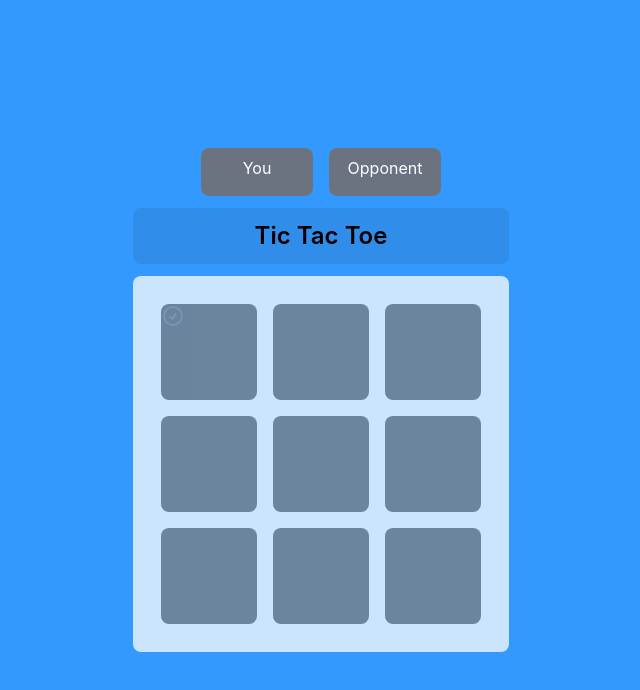
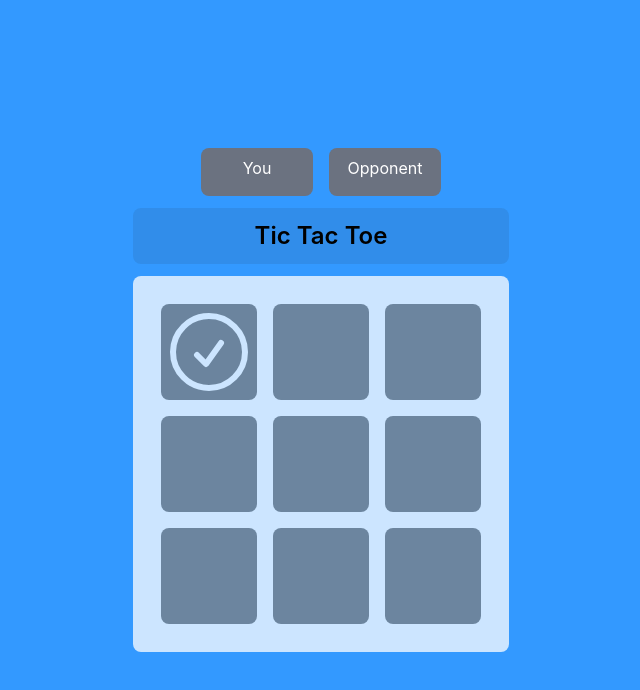
Before and after one commit to Tabindanoor/multiplayer-tik-tak-toe, a React (Vite) app: page / in a window 1280 px wide. Both pictures are taken after a click on the element 528 px from the left and 352 px from the top of the page. Shown: the top 690 px of the page, without its empty margins (319-959 px from the left). Built offline with nearby package versions, Linux system fonts and the light colour scheme.

Commit message:
working with game logic

```diff
--- a/src/App.tsx
+++ b/src/App.tsx
@@ -1,6 +1,6 @@
 
 import './App.css'
-import { useState } from 'react';
+import { useEffect, useState } from 'react';
 import Square from './components/Square';
 // import Square from './components'/Square';
 function App() {
@@ -13,6 +13,17 @@ function App() {
 
   const [game,setGame]= useState(mySquare)
   const [currentPlayer, setCurentPlayer]= useState("tick")
+  const [finalPlayer, setFinalPlayer]= useState(false)
+
+
+  useEffect(() => {
+    const myPlayer = game;
+
+
+
+
+  }, [game])
+
 
   return (
 <div className="cursor-pointer ripple-background h-screen flex items-center justify-center">
@@ -24,14 +35,16 @@ function App() {
     <p className='text-2xl m-3 font-semibold text-black bg-gray-800 bg-opacity-10 w-full p-3 rounded-lg'>Tic Tac Toe</p>
     <div className="max-w-sm flex flex-col items-center justify-center min-h-fit p-7 rounded-lg bg-white z-10 opacity-75 text-center">
       <div className="grid grid-cols-3 gap-4 bg-transparent">
-        {game.map((arr) =>
-          arr.map((e) => {
+        {game.map((arr,rowIndex) =>
+          arr.map((e,colIndex) => {
             return <Square
-                   key={e}
-                   id={e}
+                   key={rowIndex*3+colIndex}
+                   id={rowIndex*3+colIndex}
                    setGame={setGame}
                    currentPlayer={currentPlayer}
-                   setCurentPlayer={setCurentPlayer} />;
+                   setCurentPlayer={setCurentPlayer}
+                   finalPlayer={finalPlayer}
+                   setFinalPlayer={setFinalPlayer}/>;
           })
         )}
       </div>
--- a/src/components/Square.tsx
+++ b/src/components/Square.tsx
@@ -1,12 +1,15 @@
 import { useState } from "react"
 
-const Square = ({id,setGame,currentPlayer,setCurentPlayer}) => {
-  const cross = (<svg xmlns="http://www.w3.org/2000/svg" fill="none" viewBox="0 0 24 24" stroke-width="1.5" stroke="currentColor" class="size-6">
-  <path stroke-linecap="round" stroke-linejoin="round" d="m9.75 9.75 4.5 4.5m0-4.5-4.5 4.5M21 12a9 9 0 1 1-18 0 9 9 0 0 1 18 0Z" />
+const Square = ({id,setGame,currentPlayer,setCurentPlayer,finalPlayer,setFinalPlayer}) => {
+
+  const [icon, setIcon]= useState(null)
+
+  const cross = (<svg xmlns="http://www.w3.org/2000/svg" fill="none" viewBox="0 0 24 24" strokeWidth="1.5" stroke="currentColor" className="size-24 my-auto flex text-white text-center mx-auto">
+  <path strokeLinecap="round" strokeLinejoin="round" d="m9.75 9.75 4.5 4.5m0-4.5-4.5 4.5M21 12a9 9 0 1 1-18 0 9 9 0 0 1 18 0Z" />
 </svg>)
 
 
-const tick =(<svg xmlns="http://www.w3.org/2000/svg" fill="none" viewBox="0 0 24 24" strokeWidth={1.5} stroke="currentColor" className="size-6">
+const tick =(<svg xmlns="http://www.w3.org/2000/svg" fill="none" viewBox="0 0 24 24" strokeWidth={1.5} stroke="currentColor" className="size-24 flex my-auto text-white text-center mx-auto">
   <path strokeLinecap="round" strokeLinejoin="round" d="M9 12.75 11.25 15 15 9.75M21 12a9 9 0 1 1-18 0 9 9 0 0 1 18 0Z" />
 </svg>)
 
@@ -19,13 +22,27 @@ const squareClick=()=>{
       {
         setIcon(cross)
       }
+      const myCurrentPlayer = currentPlayer;
+      console.log(myCurrentPlayer);
+
       setCurentPlayer(currentPlayer === 'tick'?'cross':'tick')
+      setGame(prevState=>{
+        let newState = [...prevState]
+        const rowIndex = Math.floor(id/3);
+        const columnIndex = id%3;
+        newState[rowIndex][columnIndex]=myCurrentPlayer;
+        console.log(newState);
+        return newState;
+
+      }
+      )
+      console.log(id)
     }
+
 }
 
-const [icon, setIcon]= useState(null)
   return (
-    <div onClick={squareClick} className="w-24 h-24 bg-black opacity-50 rounded-lg cursor-pointer">{icon}</div>
+    <div onClick={squareClick} className="w-24 h-24 bg-black opacity-50 rounded-lg cursor-pointer text-center">{icon}</div>
   )
 }
 
```
